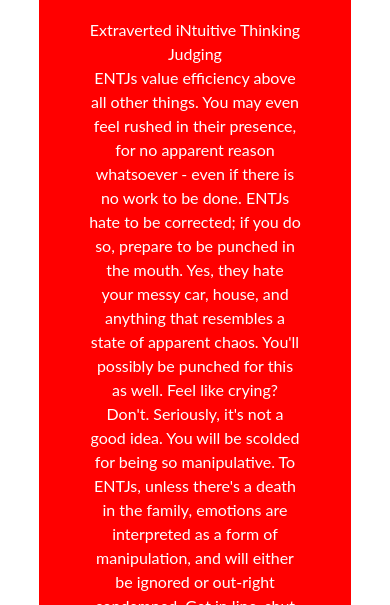
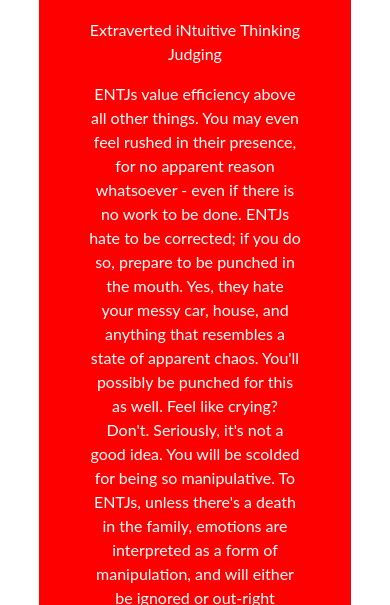
Before and after one commit to mlionhart/mean-personality-descriptions, a plain HTML site: page index.html in a window 390 px wide. Shown: the part 239-844 px from the top of the page. Drawn offline with Linux system fonts and the light colour scheme.

Commit message:
fixed p margin under 1200px

```diff
--- a/style.css
+++ b/style.css
@@ -73,7 +73,8 @@ body {
 
     @media (max-width: 1200px) {
       p {
-        margin: 0;
+        margin-left: 0;
+        margin-right: 0;
       }
 
       .tablink {
@@ -93,4 +94,8 @@ body {
       img {
         width: 70%;
       }
+
+      div first-of-type:p {
+        margin-bottom: 10px;
+      }
     }
```
